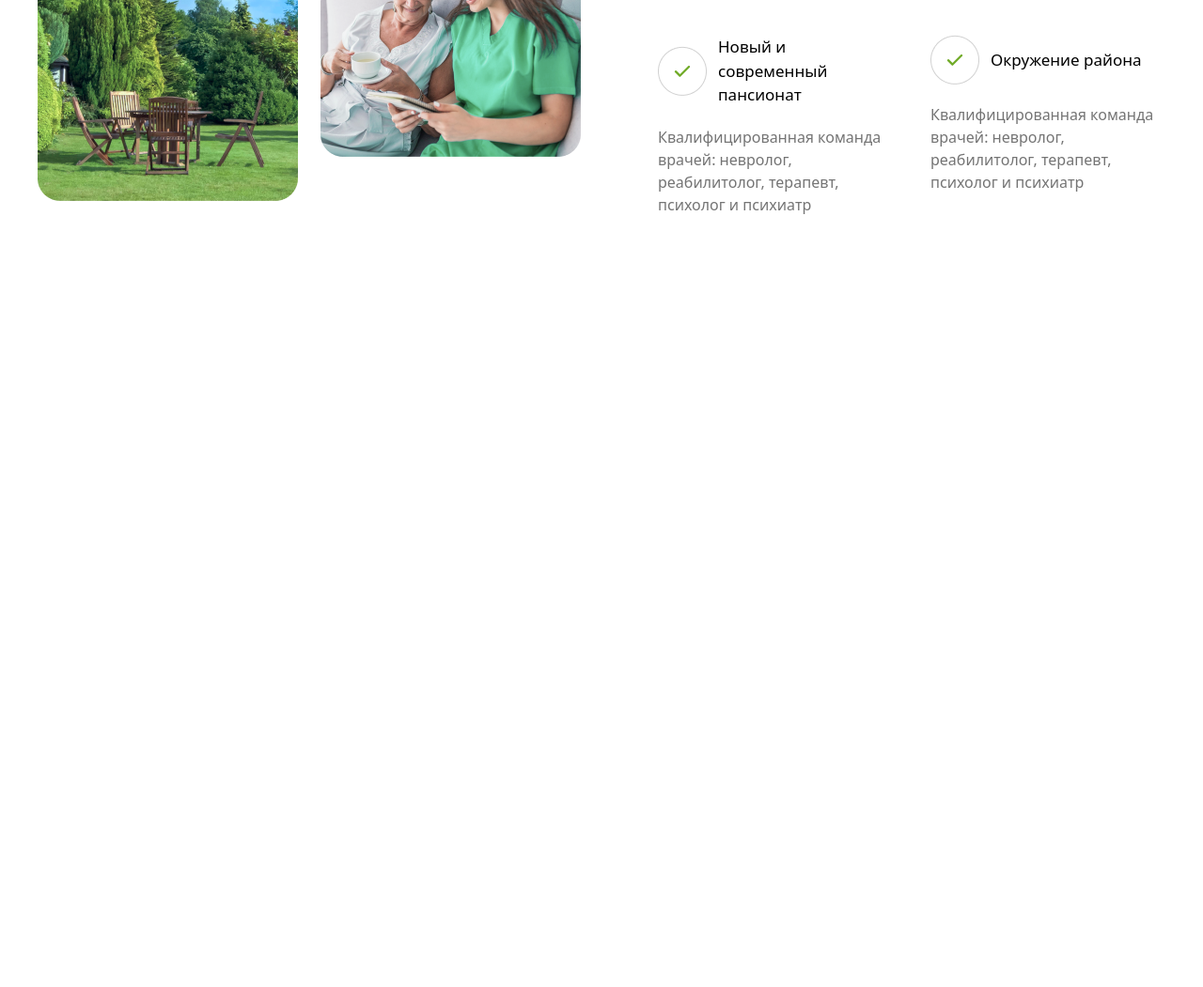
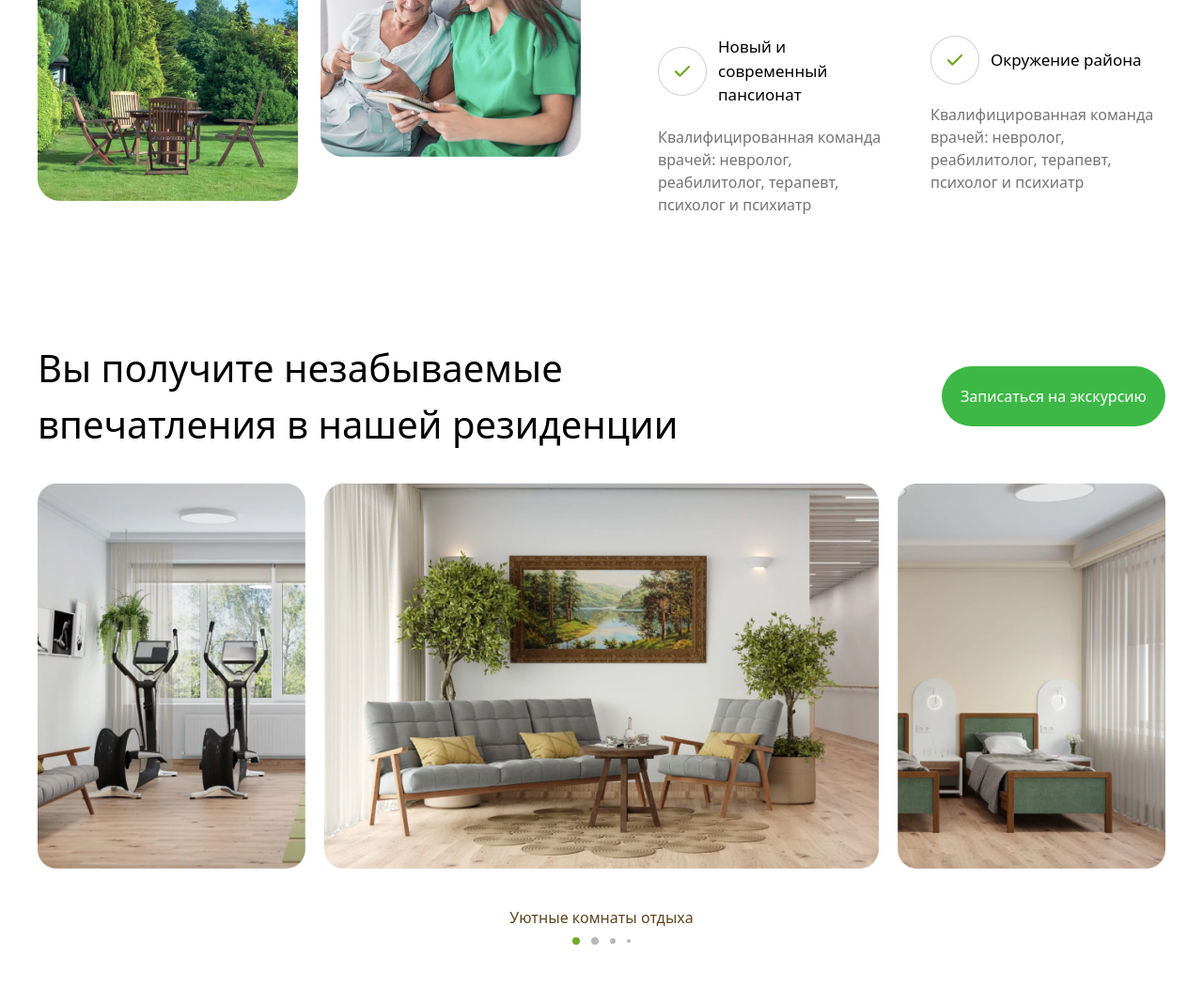
Before and after one commit to Wizards7/HomeTask-5, a website: page index.html in a window 1280 px wide. Shown: the part 1389-2440 px from the top of the page at 94% size. Before the commit the page ends 1679 px from the top, so only its background shows below. Drawn offline with Linux system fonts and the light colour scheme.

Commit message:
Third Section

```diff
--- a/index.html
+++ b/index.html
@@ -36,7 +36,9 @@
             проживания</b
           >
         </h1>
-        <div class="flex justify-between items-center flex-col md:flex-row gap-10 md:gap-0">
+        <div
+          class="flex justify-between items-center flex-col md:flex-row gap-10 md:gap-0"
+        >
           <img src="src/images/Дизайн.png" alt="" />
           <aside
             class="grid grid-rows-6 grid-cols-1 md:grid-rows-3 md:grid-cols-[250px_250px] gap-10"
@@ -104,6 +106,50 @@
           </aside>
         </div>
       </section>
+      <section class="max-w-[1200px] m-auto p-5 md:p-0 md:py-10">
+        <div class="flex justify-between items-center py-8">
+          <h1 class="text-[40px] font-thin">
+            Вы получите
+            <b class="font-medium"
+              >незабываемые <br />впечатления в нашей резиденции</b
+            >
+          </h1>
+          <button
+            class="bg-[#3DB846] py-5 px-5 rounded-full text-white hidden md:block"
+          >
+            Записаться на экскурсию
+          </button>
+        </div>
+        <div>
+          <img src="src/images/Фотографии.png" alt="" class="hidden md:block" />
+          <img src="src/images/Image-04-2.png" alt="" class="md:hidden" />
+        </div>
+        <div class="grid justify-center py-10">
+          <p class="text-[#5E4520]">Уютные комнаты отдыха</p>
+          <div class="flex justify-center py-2">
+            <svg
+              width="62"
+              height="9"
+              viewBox="0 0 62 9"
+              fill="none"
+              xmlns="http://www.w3.org/2000/svg"
+            >
+              <circle cx="4" cy="4.88647" r="4" fill="#71AB28" />
+              <circle cx="24" cy="4.88647" r="4" fill="#B9B9B9" />
+              <circle cx="43" cy="4.88647" r="3" fill="#B9B9B9" />
+              <circle cx="60" cy="4.88647" r="2" fill="#B9B9B9" />
+            </svg>
+          </div>
+        </div>
+        <div class="grid gap-10">
+          <img src="src/images/Video.png" alt="" />
+          <button
+            class="bg-[#3DB846] py-5 px-5 rounded-full text-white md:hidden"
+          >
+            Записаться на экскурсию
+          </button>
+        </div>
+      </section>
     </main>
   </body>
 </html>
```
Also changed, not shown: src/images/Image-04-2.png (added), src/images/Video.png (added), src/images/Фотографии.png (added), src/output.css.
